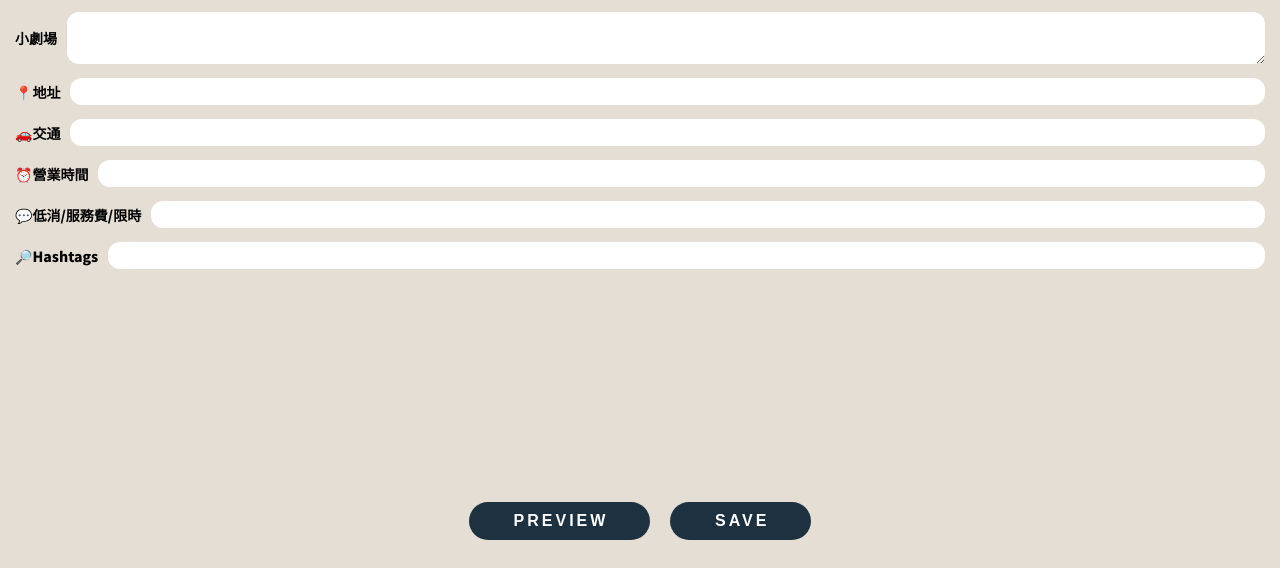
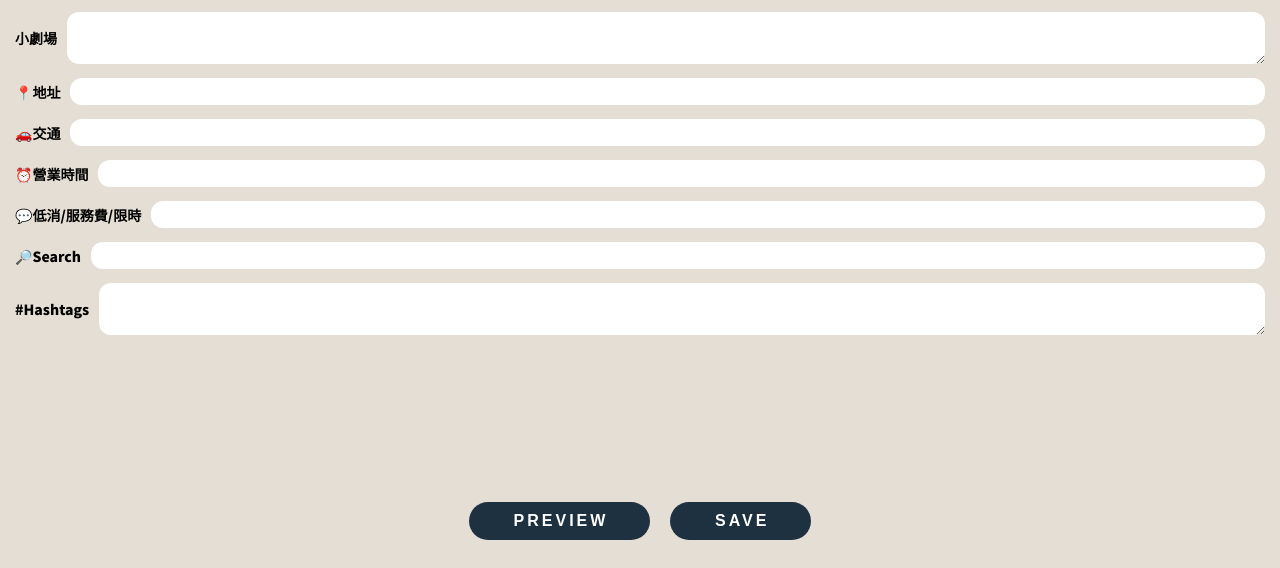
Before and after one commit to andy-techen/post-writer, a plain HTML site: page index.html in a window 1280 px wide. Both pictures are taken after a click on the button "open-modal". Shown: the part 232-800 px from the top of the page. Drawn offline with nearby package versions, Linux system fonts and the light colour scheme.

Commit message:
added hashtags textarea

```diff
--- a/index.html
+++ b/index.html
@@ -13,7 +13,7 @@
     <link rel="icon" href="public/images/favicon.ico" type="image/x-icon" />
     <link rel="apple-touch-icon" href="public/images/152.png">
     <meta name="Description" content="Tool for editing foodie posts on Instagram.">
-    <meta name="viewport" content="width=device-width, initial-scale=1.0">
+    <meta name="viewport" content="width=device-width, initial-scale=1.0, user-scalable = no">
     <meta name="theme-color" content="white" />
     <meta name="apple-mobile-web-app-capable" content="yes">
     <meta name="apple-mobile-web-app-status-bar-style" content="black">
@@ -68,8 +68,12 @@
                     <input name="info" />
                 </form>
                 <form class="input-group">
-                    <label>🔎Hashtags</label>
-                    <input name="hashtags" />
+                    <label>🔎Search</label>
+                    <input name="search" />
+                </form>
+                <form class="input-group">
+                    <label>#Hashtags</label>
+                    <textarea name="hashtags"></textarea>
                 </form>
             </div>
             <div class="button-group">
```
